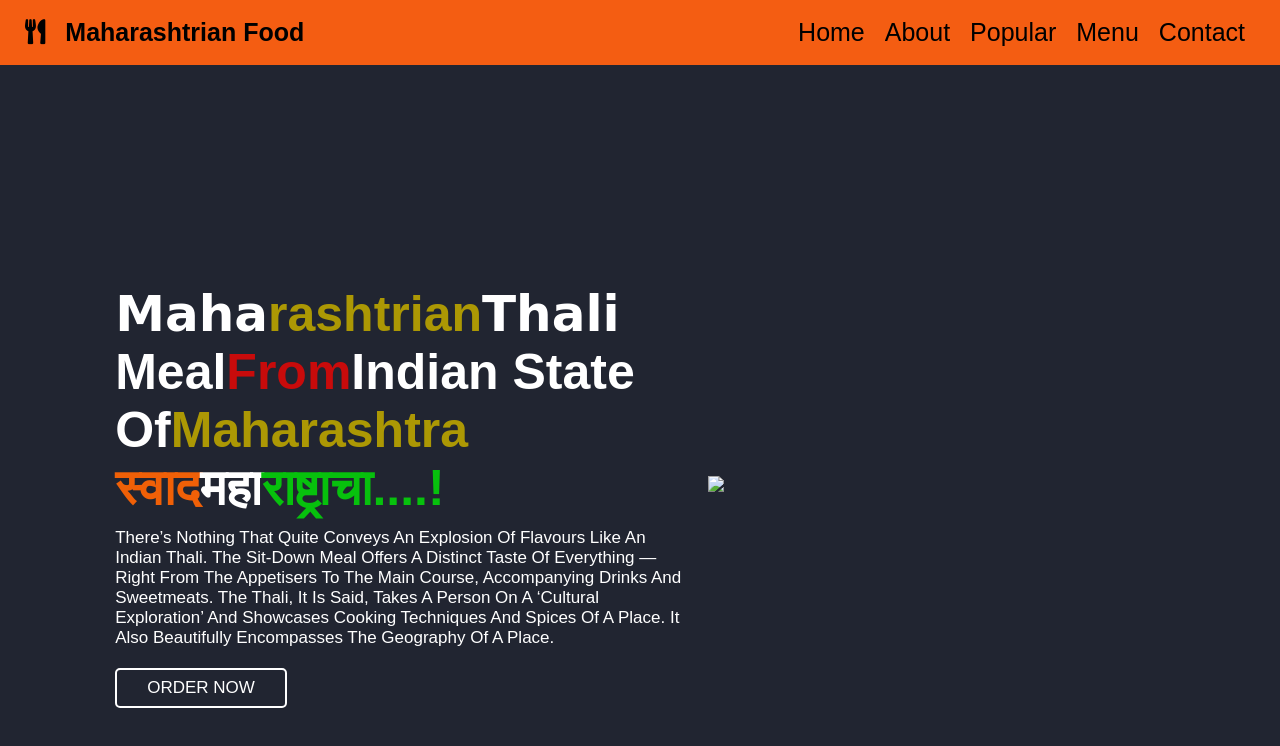
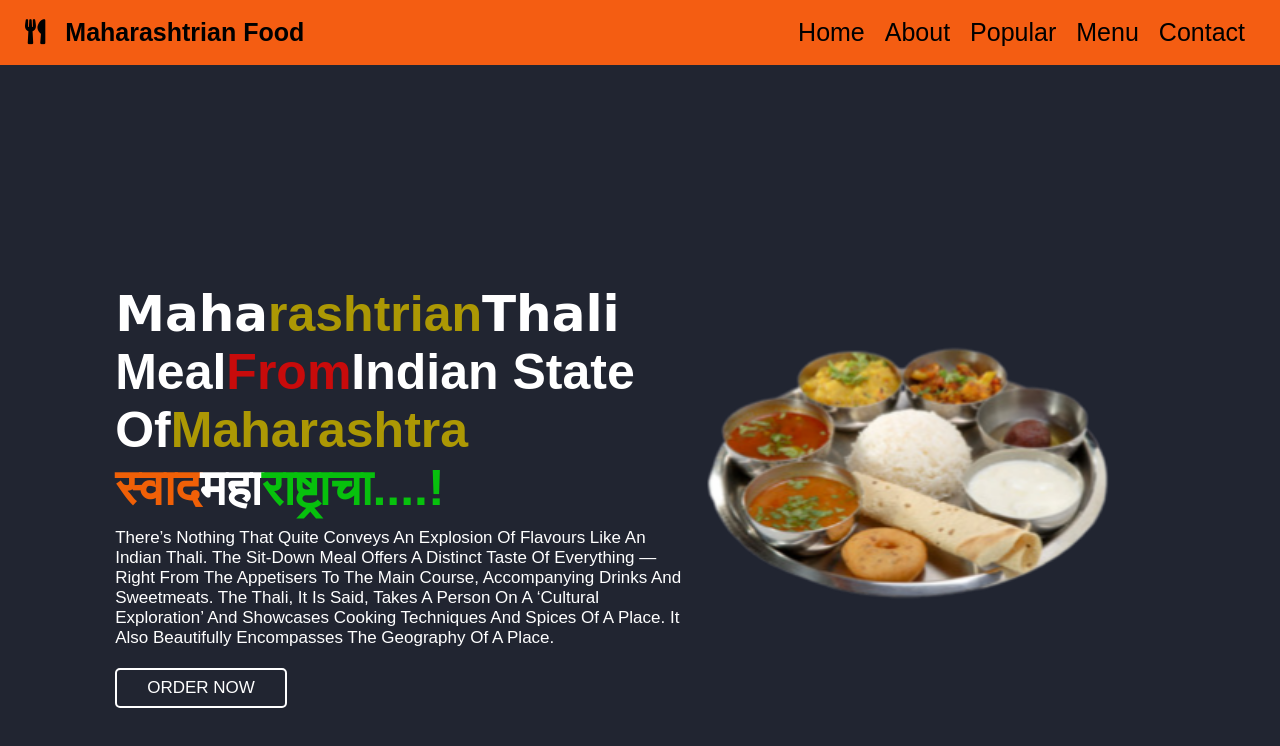
Before and after one commit to Kshirsagar06/OIBSIP, a plain HTML site: page TASK-1/index.html in a window 1280 px wide. Drawn offline with Linux system fonts and the light colour scheme; a web font is replaced by a local one.

Commit message:
Update index.html

```diff
--- a/TASK-1/index.html
+++ b/TASK-1/index.html
@@ -54,7 +54,7 @@
         </div>
 
         <div class="image">
-            <img src=".img/img1.png" alt=" " />
+            <img src="./img/img1.png" alt=" " />
         </div>
     </section>
 </body>
```
